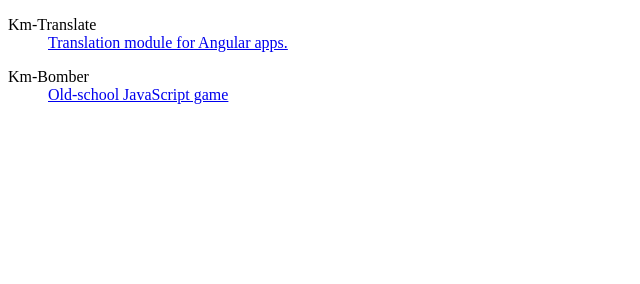
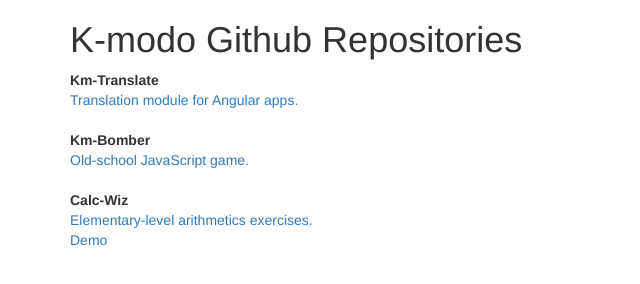
Before and after one commit to rulerofthedeities/rulerofthedeities.github.io, a plain HTML site: page index.html in a window 1280 px wide. Shown: the whole page, without its empty margins (0-640 px from the left). Drawn offline with nearby package versions, Linux system fonts and the light colour scheme.

Commit message:
Add Calc-Wiz

```diff
--- a/index.html
+++ b/index.html
@@ -2,8 +2,11 @@
 <html>
 <head>
 	<title>K-modo Github Page</title>
+    <link rel="stylesheet" href="http://maxcdn.bootstrapcdn.com/bootstrap/3.2.0/css/bootstrap.min.css">
 </head>
 <body>
+	<div class="container">
+		<h1>K-modo Github Repositories</h1>
 		<dl>
 			<dt>Km-Translate</dt>
 			<dd>
@@ -11,7 +14,16 @@
 		</dl>
 		<dl>
 			<dt>Km-Bomber</dt>
-		<dd><a href="https://github.com/rulerofthedeities/bomber/releases">Old-school JavaScript game</a></dd>
+			<dd><a href="https://github.com/rulerofthedeities/bomber/releases">Old-school JavaScript game.</a>
+			</dd>
 		</dl>
+		<dl>
+			<dt>Calc-Wiz</dt>
+			<dd>
+				<a href="https://github.com/rulerofthedeities/calcwiz/releases">Elementary-level arithmetics exercises.</a><br>
+				<a href="https://calcwiz.herokuapp.com/">Demo</a>
+			</dd>
+		</dl>
+	</div>
 </body>
 </html>
```
Lines whose indentation alone changed are shown as unchanged.
